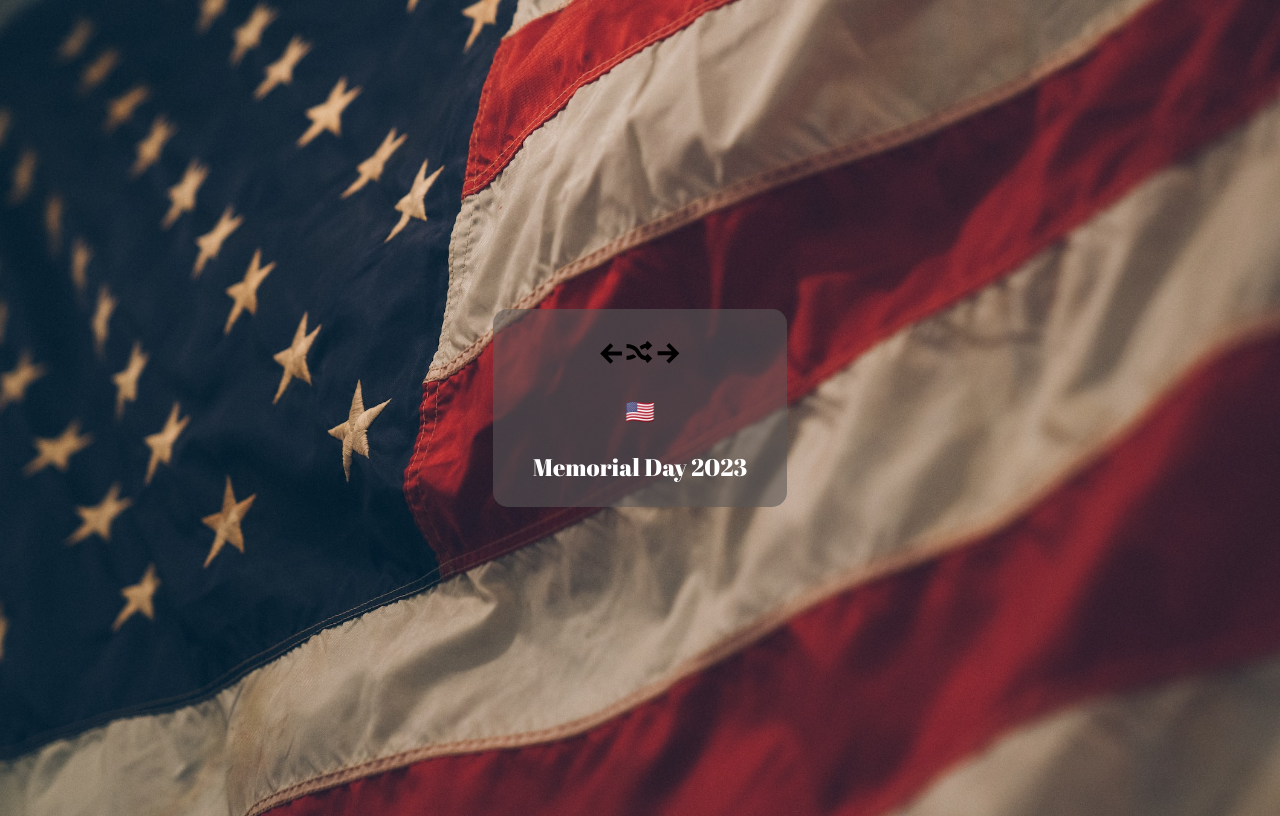
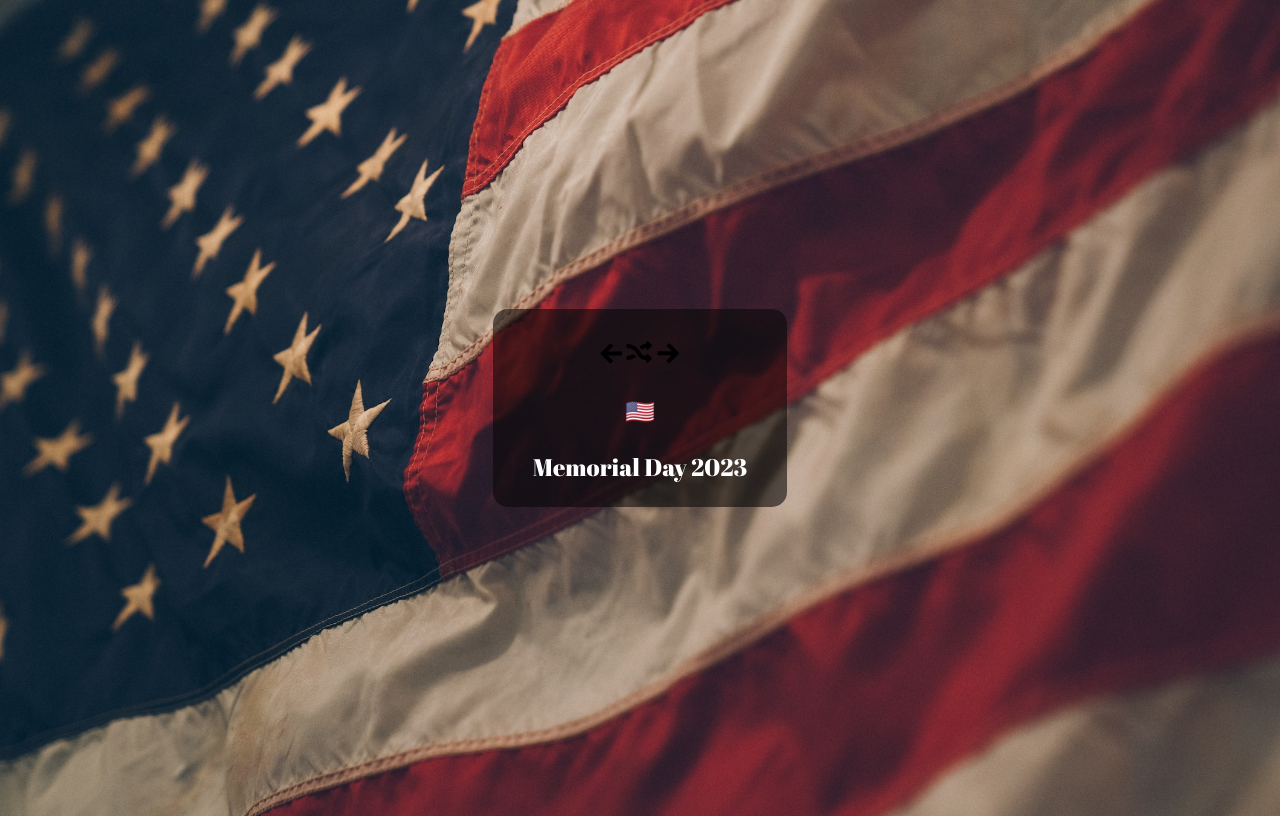
Before and after one commit to rsherman1/quote-carousel-swoop, a plain HTML site: page index.html in a window 1280 px wide. Drawn offline with Linux system fonts and the light colour scheme.

Commit message:
darkened main

```diff
--- a/css/style.css
+++ b/css/style.css
@@ -28,7 +28,7 @@ main {
   text-align: center;
 
   /* Add contrast to text */
-  background-color: rgba(90, 87, 87, 0.582);
+  background-color: rgba(8, 8, 8, 0.582);
   border-radius: 15px;
 
 }
```
